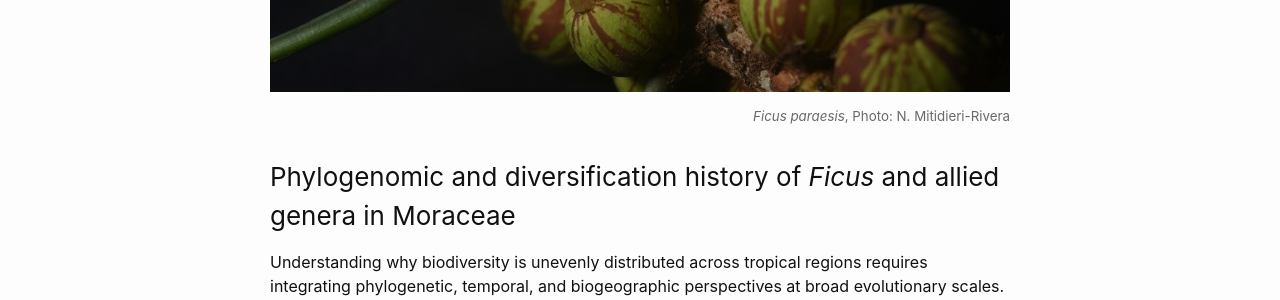
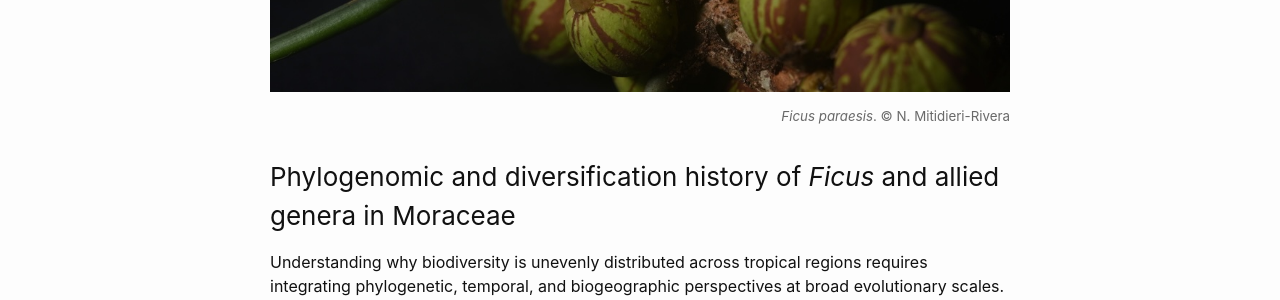
Before and after one commit to phyloverse/phyloverse.github.io, a Jekyll site: the page built from research.md, in a window 1280 px wide. Shown: the part 270-570 px from the top of the page. Built offline with Jekyll 4.4.1, drawn with Linux system fonts in a browser that asks for light colours.

Commit message:
Update research.md

```diff
--- a/research.md
+++ b/research.md
@@ -5,7 +5,7 @@ order: 2
 ---
 
 ![system](images/ficus_paraensis.jpeg)
-<div style="text-align: right"><p style="font-size:10pt;color:DimGrey"> <i>Ficus paraesis</i>, Photo: N. Mitidieri-Rivera</p></div>
+<div style="text-align: right"><p style="font-size:10pt;color:DimGrey"><i>Ficus paraesis</i>. © N. Mitidieri-Rivera</p></div>
 
 ### Phylogenomic and diversification history of *Ficus* and allied genera in Moraceae
 Understanding why biodiversity is unevenly distributed across tropical regions requires integrating phylogenetic, temporal, and biogeographic perspectives at broad evolutionary scales. In a recent synthesis, I contributed to reconstructing a comprehensive phylogenomic and temporal framework for Moraceae, with a particular emphasis on Ficus, enabling explicit inference of diversification dynamics across major lineages of the family ([Mitidieri et al. 2025. *Annals of Botany*](https://academic.oup.com/aob/advance-article/doi/10.1093/aob/mcaf101/8133158)). This work integrates genome-scale data with broad taxonomic sampling to resolve deep relationships within Moraceae and to evaluate how speciation rates, lineage accumulation, and historical biogeographic processes have shaped present-day diversity patterns.
```
